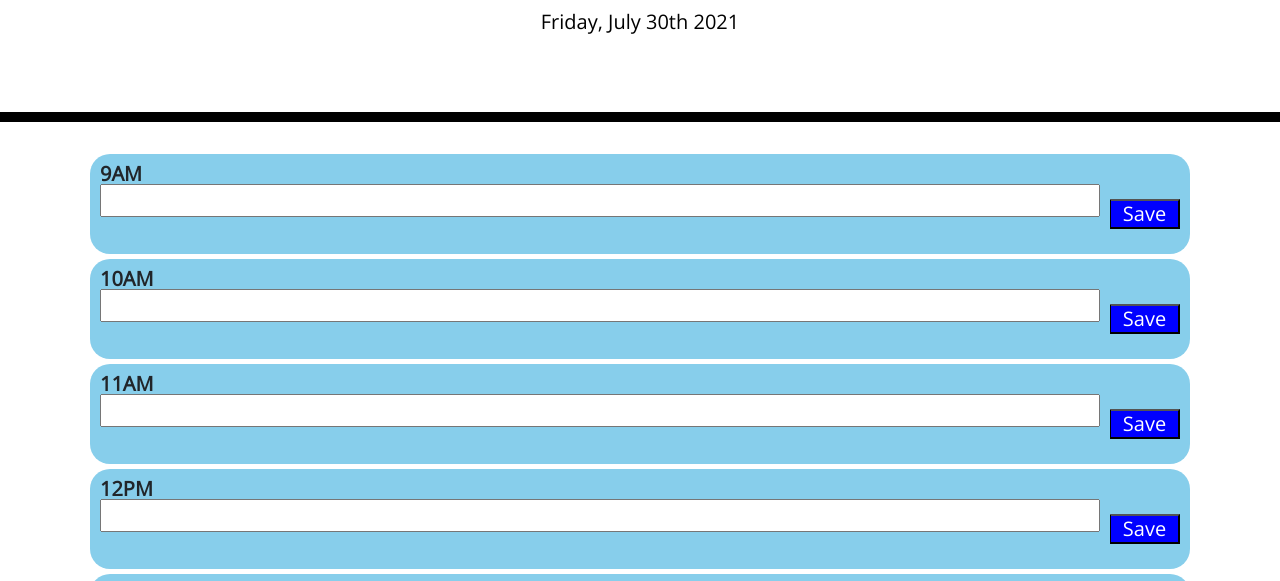
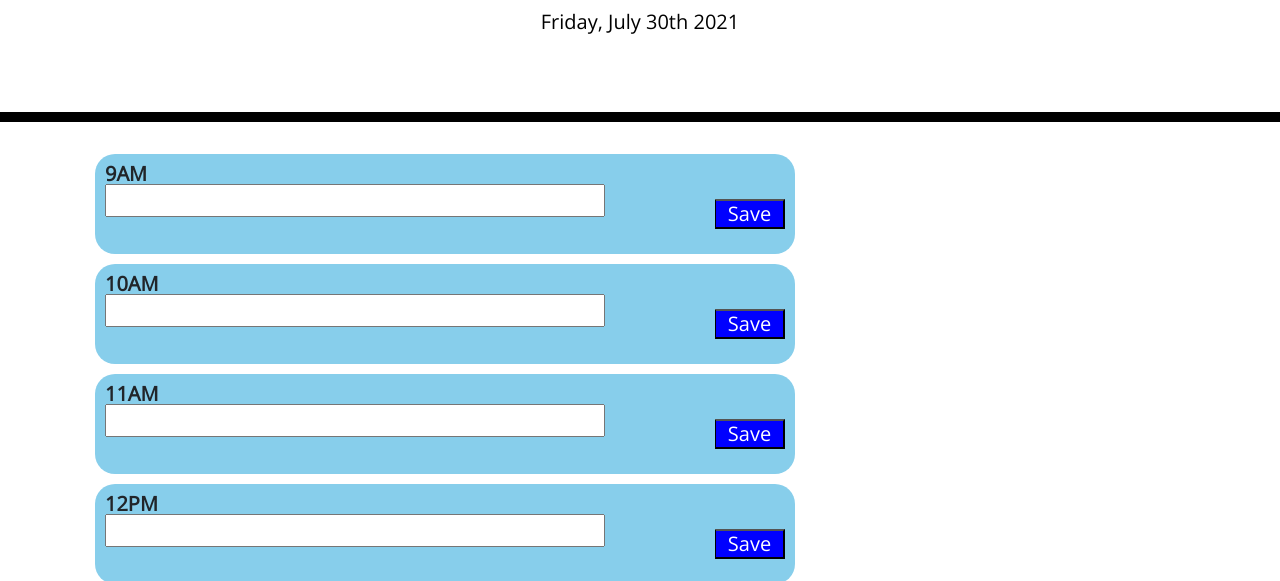
Before and after one commit to vikezme/Daily-Planner, a plain HTML site: page index.html in a window 1280 px wide. Shown: the part 182-763 px from the top of the page. Drawn offline with nearby package versions, Linux system fonts and the light colour scheme.

Commit message:
adding file

```diff
--- a/script.js
+++ b/script.js
@@ -34,3 +34,9 @@ $( document ).ready(function() {
       window.localStorage.setItem('calendarEntries', JSON.stringify(calendarEntries));
       });
 });
+
+$(document).ready(function(){
+    $(".saveBtn").click(function(){
+        $(".entry").attr("style","background-color:red");
+    });
+});
--- a/style.css
+++ b/style.css
@@ -78,13 +78,14 @@ textarea {
 
 .entry {
   height: 100px;
+  width: 700px;
   background-color: skyblue;
   border-radius: 20px;
   font-size: 20px;
   font-weight: bold;
   padding: 10px;
-  margin: 5px;
+  margin: 10px;
 }
 input{
-  width:1000px;
+  width:500px;
 }
```
Also changed, not shown: index.html (line endings or trailing spaces).
